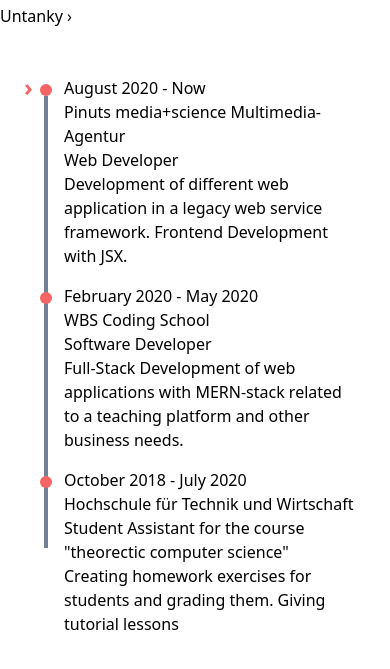
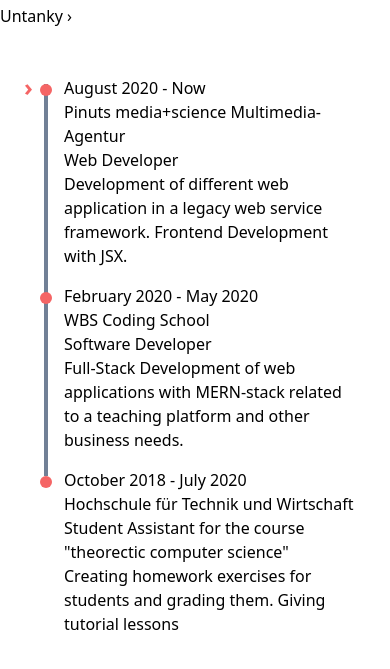
Before and after one commit to Untanky/homepage-old, a Nuxt app: page /components in a window 390 px wide. Shown: the part 337-1006 px from the top of the page. Built offline with nearby package versions, Linux system fonts and the light colour scheme.

Commit message:
Made timeline more responsive to actual content

```diff
--- a/components/Timeline.vue
+++ b/components/Timeline.vue
@@ -1,7 +1,8 @@
 <template lang="pug">
   .timeline
-    div(v-for="(element, index) in elements")
-      timeline-event(:element="element")
+    .relative
+      div(v-for="(element, index) in elements")
+        timeline-event(:element="element")
 </template>
 
 <script lang="ts">
@@ -30,25 +31,38 @@ export default Vue.extend({
   @apply relative;
 }
 
-.timeline::before {
+.timeline > .relative::before {
   content: "";
   @apply w-1;
   @apply h-full;
   @apply block;
   @apply absolute;
   @apply bg-gray-600;
-  @apply left-11;
-  @apply top-11;
+  @apply left-7;
 }
 
-.timeline > *:last-child::before {
+.timeline > .relative > *:first-child::before {
   content: "";
   @apply block;
   @apply absolute;
   @apply bg-white;
   @apply w-1;
-  @apply h-48;
-  @apply left-11;
-  @apply -bottom-20;
+  @apply h-4;
+  @apply left-7;
+}
+
+.timeline > .relative > *:last-child {
+  @apply relative;
+}
+
+.timeline > .relative > *:last-child > *::before {
+  content: "";
+  @apply block;
+  @apply absolute;
+  @apply bg-white;
+  @apply w-1;
+  @apply h-full;
+  @apply left-7;
+  @apply -bottom-4;
 }
 </style>
--- a/tailwind.config.js
+++ b/tailwind.config.js
@@ -15,7 +15,9 @@ module.exports = {
       2.5: '0.625rem',
       3: '0.75rem',
       4: '1rem',
+      5: '1.25rem',
       6: '1.5rem',
+      7: '1.75rem',
       8: '2rem',
       10: '2.5rem',
       11: '2.75rem',
```
